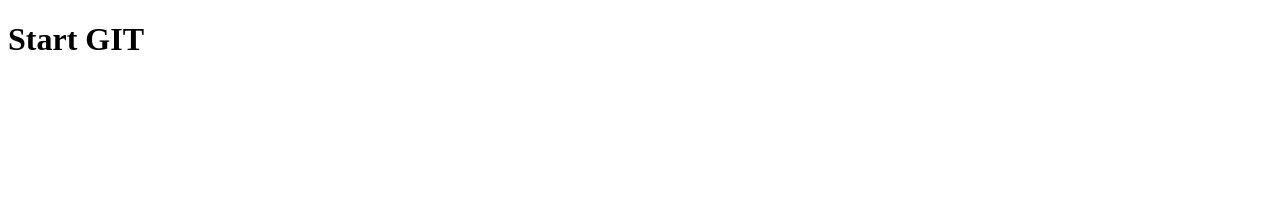
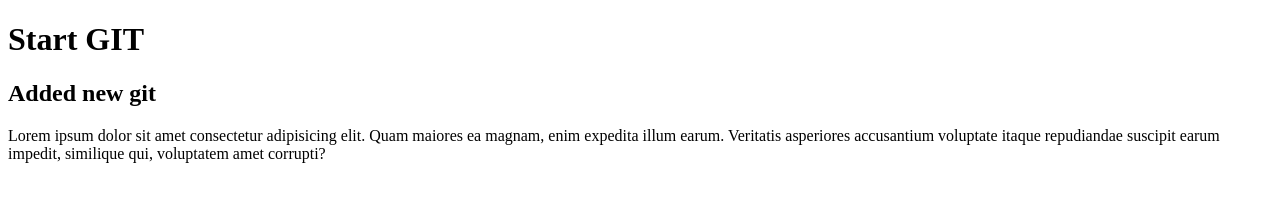
Before and after one commit to vitalymusic/git_lesson2, a plain HTML site: page index.html in a window 1280 px wide. Drawn offline with Linux system fonts and the light colour scheme.

Commit message:
Added h3, p

```diff
--- a/index.html
+++ b/index.html
@@ -7,5 +7,8 @@
 </head>
 <body>
     <h1>Start GIT</h1>
+    <h2>Added new git</h2>
+
+    <p>Lorem ipsum dolor sit amet consectetur adipisicing elit. Quam maiores ea magnam, enim expedita illum earum. Veritatis asperiores accusantium voluptate itaque repudiandae suscipit earum impedit, similique qui, voluptatem amet corrupti?</p>
 </body>
 </html>
```
